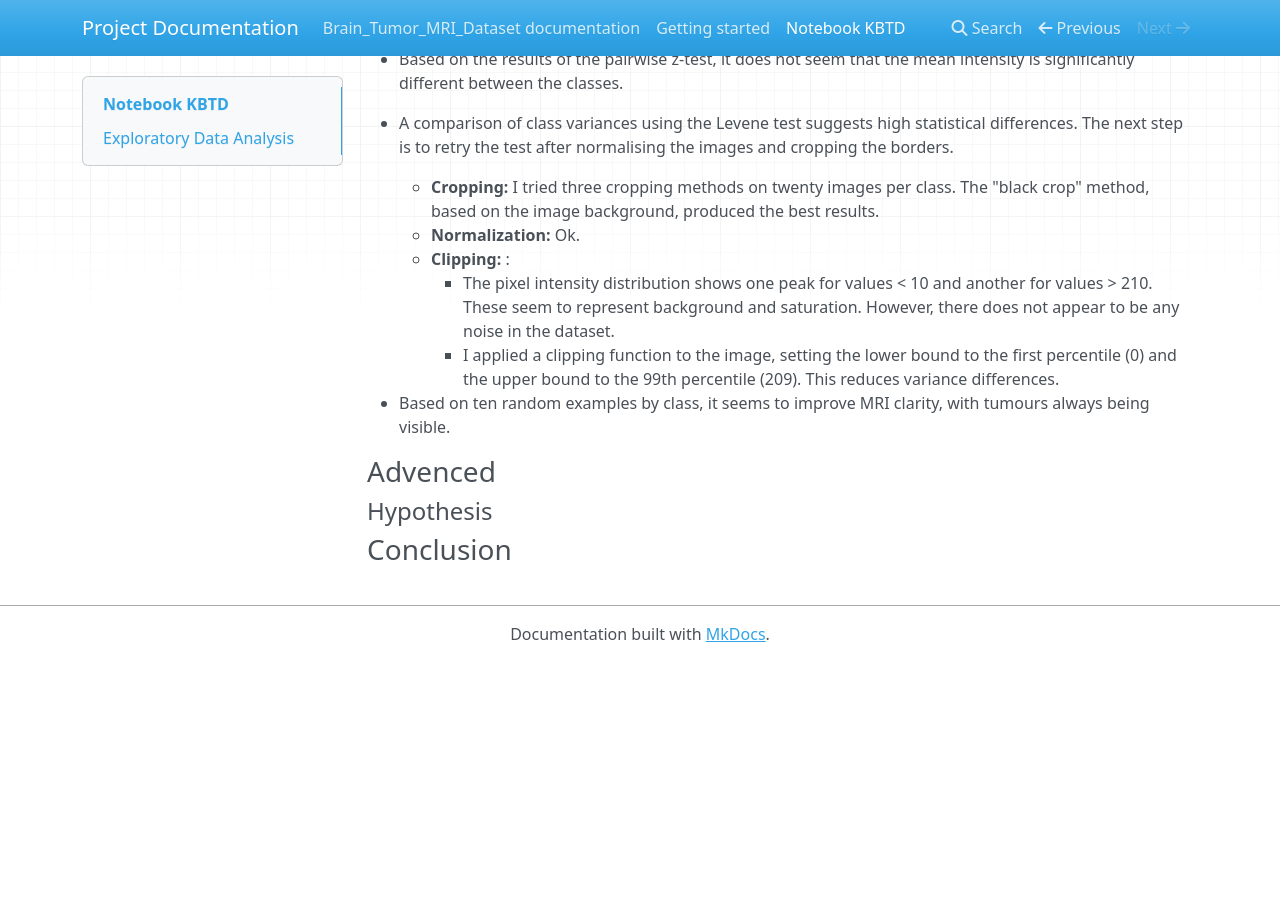
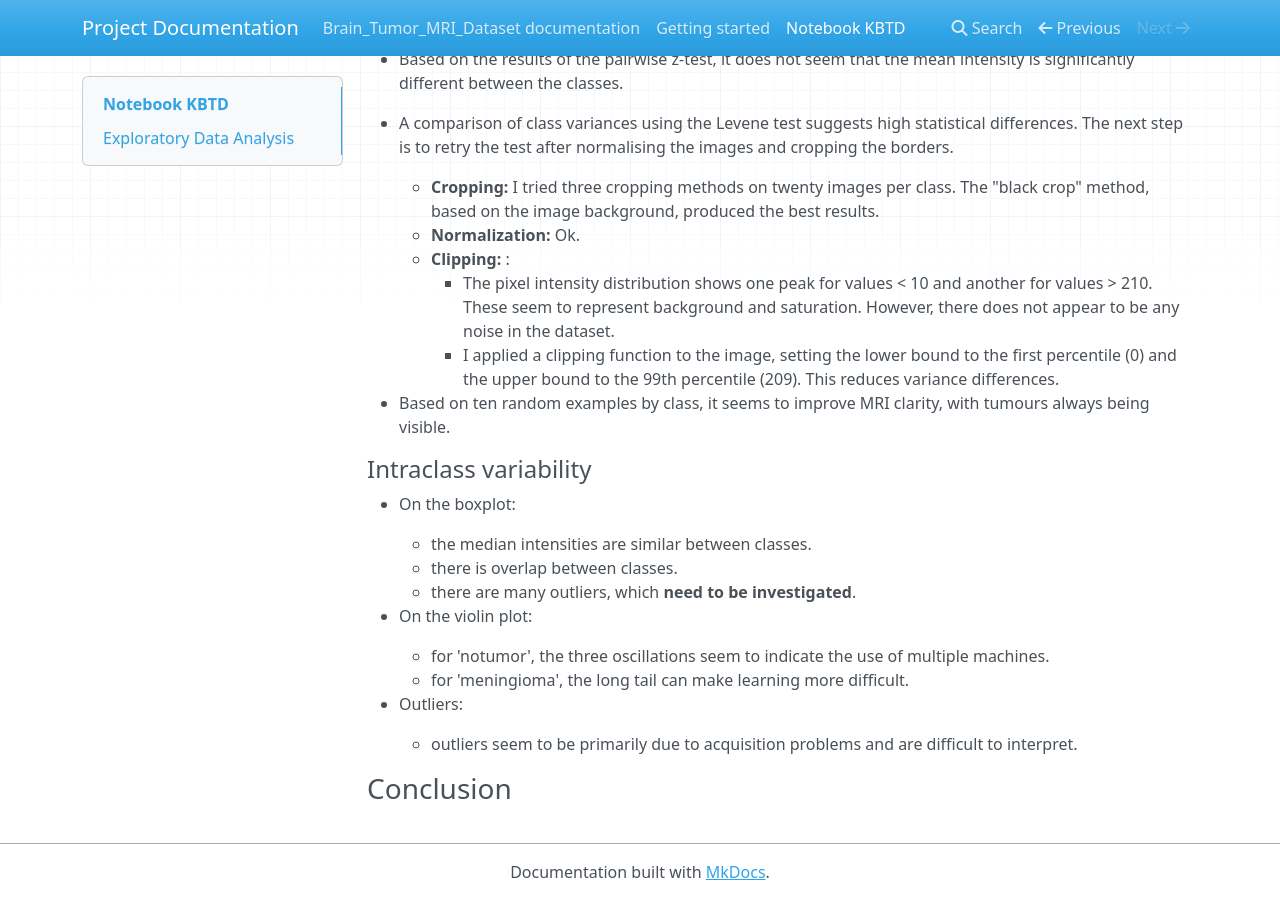
Before and after one commit to Jeremy-Duval-PhD/Brain_Tumor_MRI_Dataset, an MkDocs documentation site: the page built from docs/docs/notebook.md, in a window 1280 px wide and 900 px high, scrolled down 1729 px. Built offline with MkDocs 1.6.1, drawn with Linux system fonts in a browser that asks for light colours; nearby versions of some CDN libraries; before the commit the page ends 2391 px from its top, so only the background shows below that.

Commit message:
WIP: EDA: intra class variability: visual part

```diff
--- a/docs/docs/notebook.md
+++ b/docs/docs/notebook.md
@@ -86,8 +86,18 @@ The view is almost completely axial (from the top). There are a maximum of ten c
 
 * Based on ten random examples by class, it seems to improve MRI clarity, with tumours always being visible.
 
-### Advenced
+#### Intraclass variability
 
-#### Hypothesis
+* On the boxplot:
+	- the median intensities are similar between classes.
+	- there is overlap between classes.
+	- there are many outliers, which **need to be investigated**.
+
+* On the violin plot:
+	- for 'notumor', the three oscillations seem to indicate the use of multiple machines.
+	- for 'meningioma', the long tail can make learning more difficult.
+
+* Outliers:
+	- outliers seem to be primarily due to acquisition problems and are difficult to interpret.
 
 ### Conclusion
```
Also changed, not shown: 1 other file.
